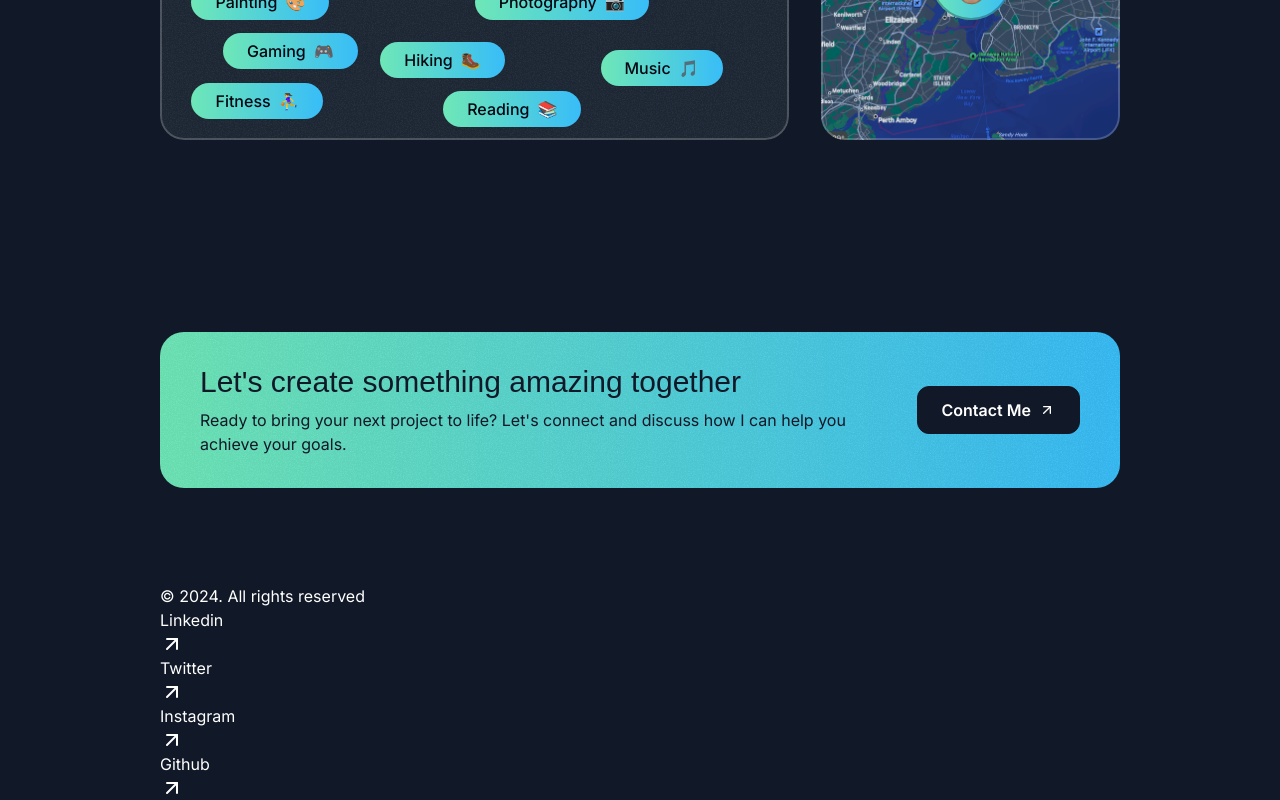
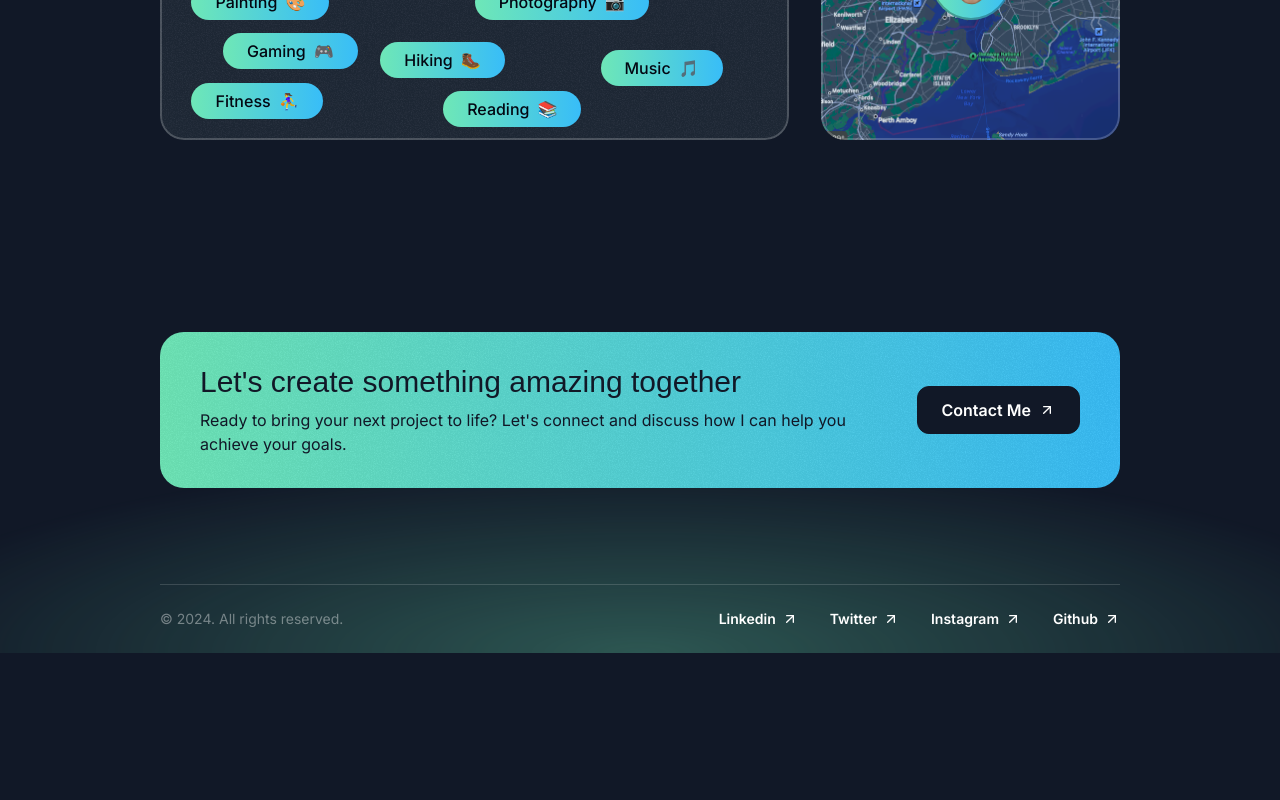
Before and after one commit to mwaraem/dashboard-project, a Next.js app: page / in a window 1280 px wide. Shown: the part 4808-5608 px from the top of the page. After the commit the page ends 5461 px from the top, so only its background shows below. Built offline with nearby package versions, Linux system fonts and the light colour scheme; a web font is replaced by a local one.

Commit message:
Final Commit

```diff
--- a/src/sections/About.tsx
+++ b/src/sections/About.tsx
@@ -122,7 +122,7 @@
                 ))}
               </div>
             </Card>
-            <Card className="h-[320px] p-0 relative col-span-2 lg:col-span-1">
+            <Card className="h-[320px] p-0 relative md:col-span-2 lg:col-span-1">
               <Image src={mapImage} alt="map" className="h-full w-full object-cover object-left-top" />
               <div className="absolute top-1/2 left-1/2 -translate-x-1/2 -translate-y-1/2 size-20 rounded-full bg-gradient-to-r from-emerald-300 to-sky-400 after:content-[''] after:absolute after:inset-0 after:outline after:outline-2 after:-outline-offset-2 after:rounded-full after:outline-gray-950/30">
                 <Image src={smileMemoji} alt="smiling memoji" className="size-20" />
--- a/src/sections/Footer.tsx
+++ b/src/sections/Footer.tsx
@@ -17,23 +17,23 @@
     title: 'Github',
     href: '#',
   },
-]
+];
 
 export const Footer = () => {
   return (
-    <footer>
+    <footer className="relative -z-10 overflow-x-clip">
+      <div className="absolute h-[400px] w-[1600px] bottom-0 left-1/2 -translate-x-1/2 bg-emerald-300/30 [mask-image:radial-gradient(50%_50%_at_bottom_center,black,transparent)] -z-10"></div>
       <div className="container">
-        <div>
-          <div>&copy; 2024. All rights reserved</div>
-          <nav>
-            {footerLinks.map(link => (
-              <a href="#" key={link.title}>
-                <span>{link.title}</span>
-                <ArrowUpRightIcon />
+        <div className="border-t border-white/15 py-6 text-sm flex flex-col md:flex-row md:justify-between items-center gap-8">
+          <div className="text-white/40">&copy; 2024. All rights reserved.</div>
+          <nav className="flex flex-col md:flex-row items-center gap-8">
+            {footerLinks.map((link) => (
+              <a href="#" key={link.title} className="inline-flex items-center gap-1.5">
+                <span className="font-semibold">{link.title}</span>
+                <ArrowUpRightIcon className="size-4" />
               </a>
             ))}
           </nav>
-          <div></div>
         </div>
       </div>
     </footer>
```
